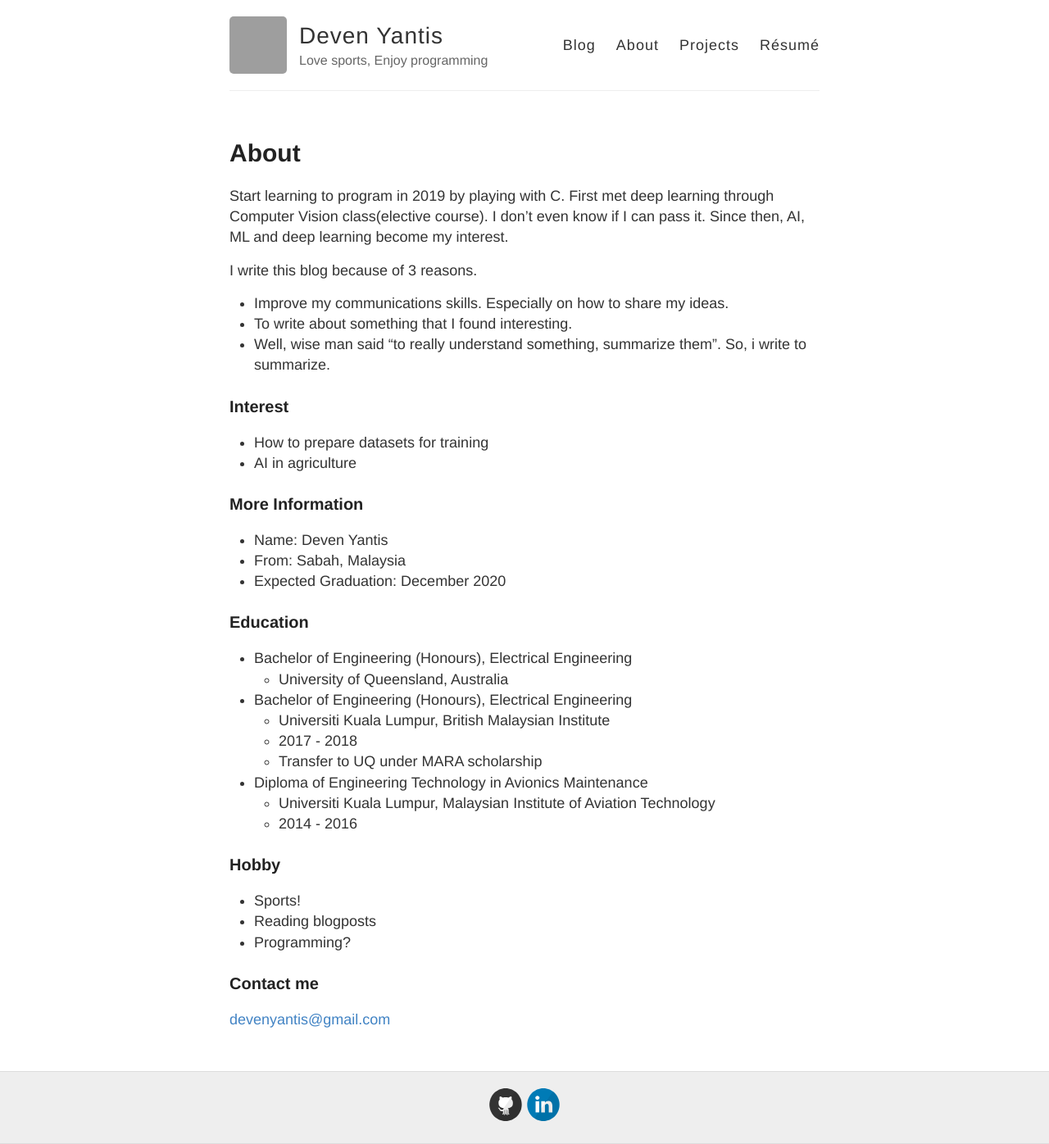
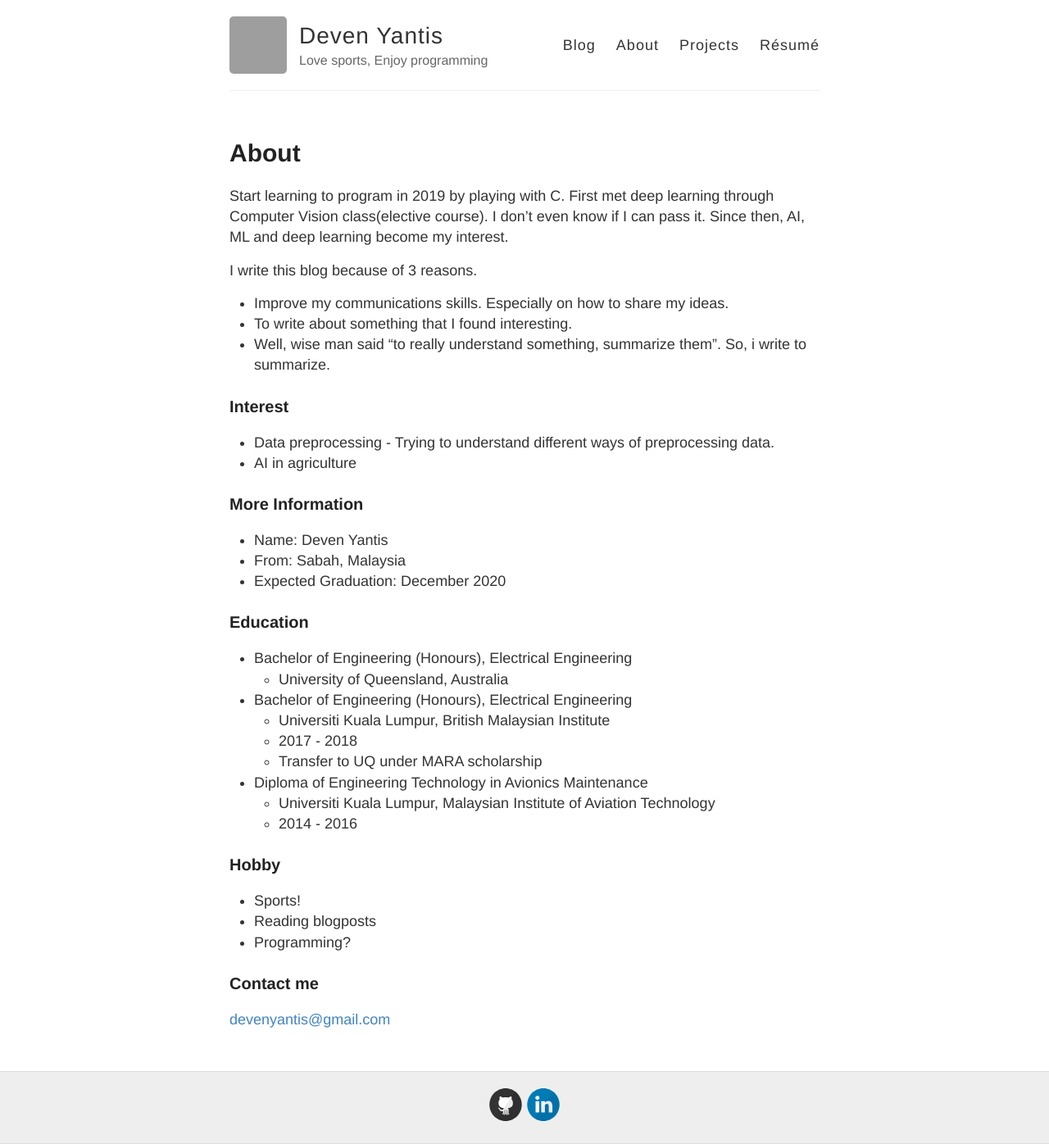
Before and after one commit to devennn/devennn.github.io, a Jekyll site: the page built from about.md, in a window 1280 px wide. Shown: the whole page at 82% size. Built offline with Jekyll 4.4.1, drawn with Linux system fonts in a browser that asks for light colours; grey boxes are pictures that could not be loaded.

Commit message:
Update about.md

```diff
--- a/about.md
+++ b/about.md
@@ -12,7 +12,7 @@ I write this blog because of 3 reasons.
 - Well, wise man said "to really understand something, summarize them". So, i write to summarize.
 
 ### Interest
-- How to prepare datasets for training
+- Data preprocessing - Trying to understand different ways of preprocessing data.
 - AI in agriculture
 
 ### More Information
```
